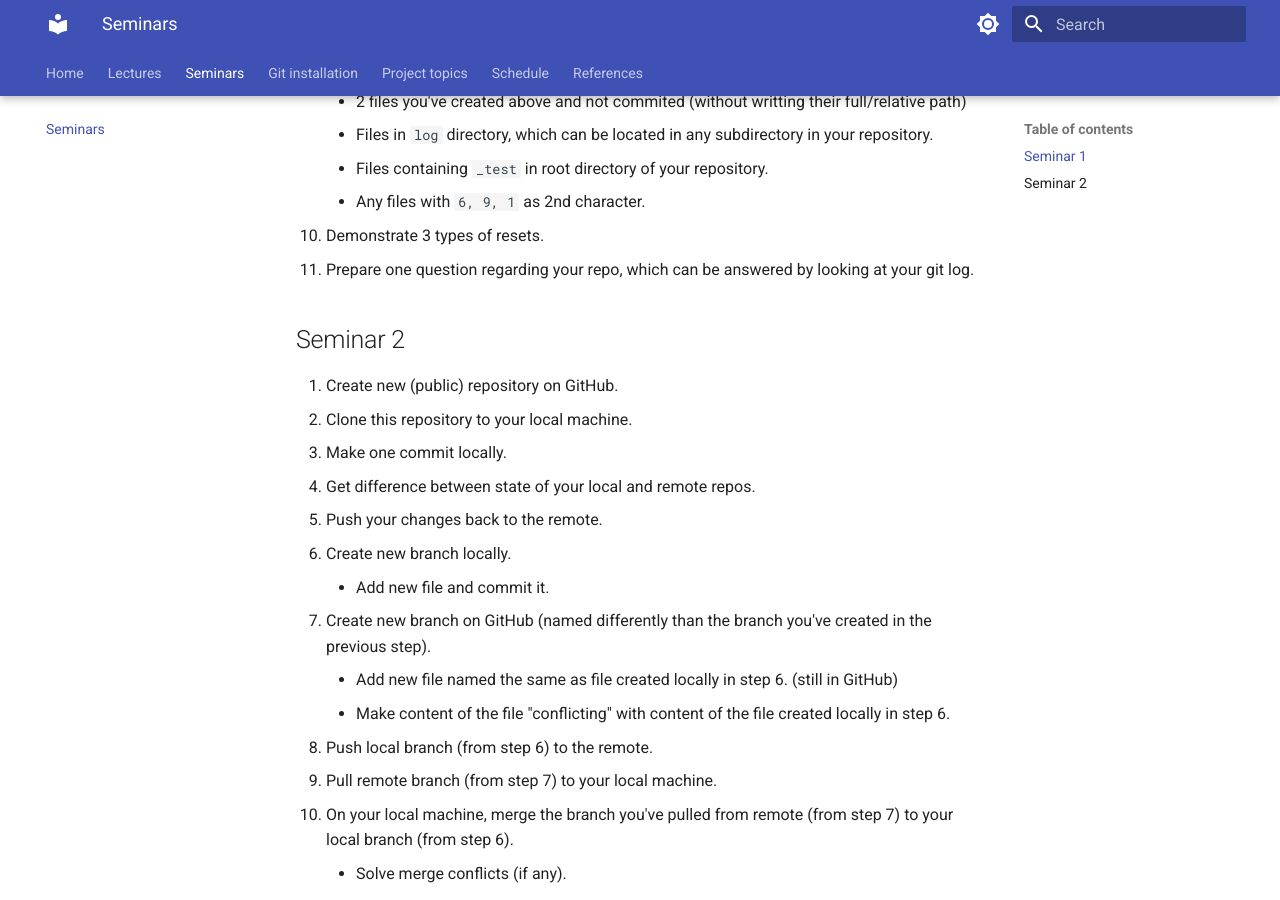
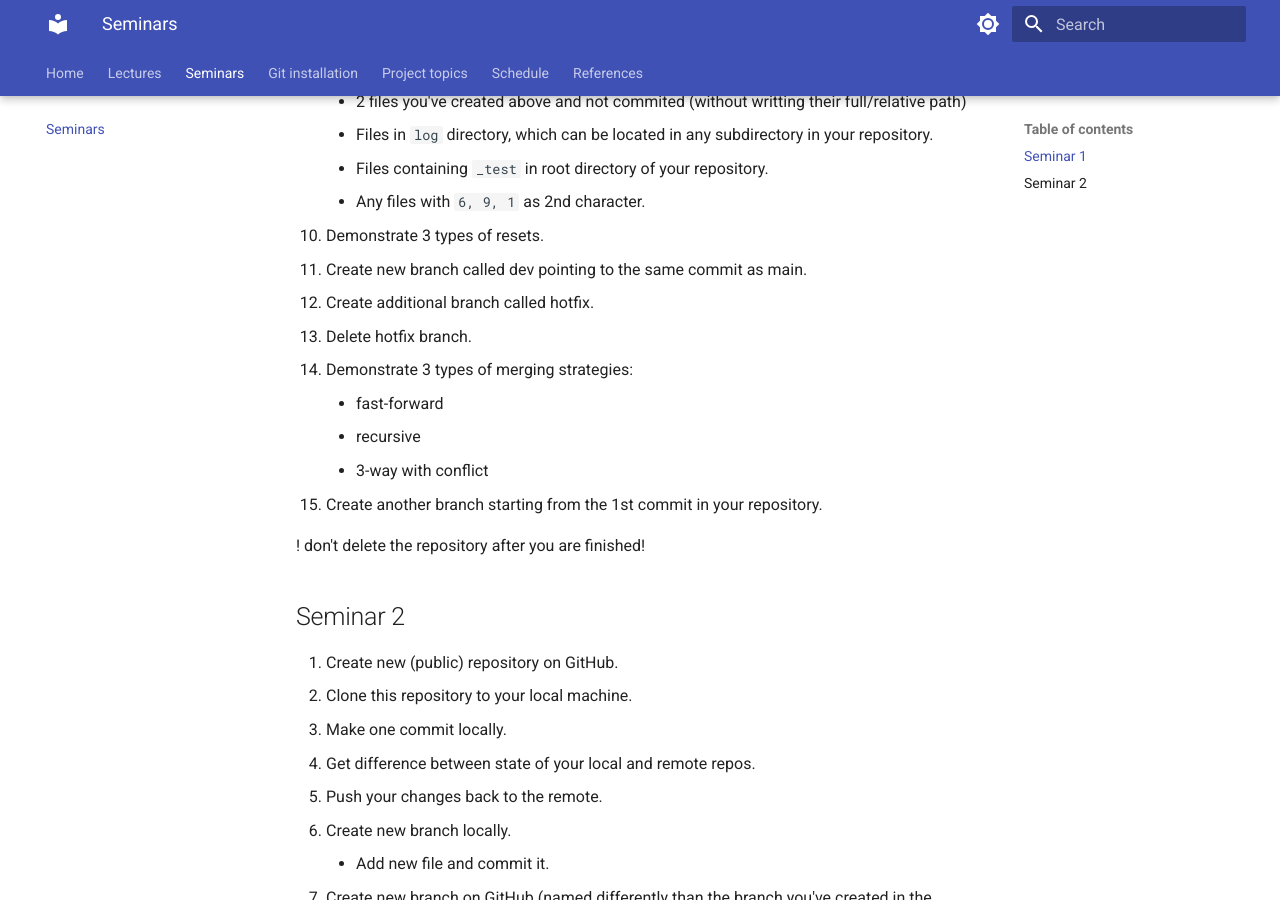
Before and after one commit to martinhronec/JEM224, an MkDocs documentation site: the page built from docs/Seminars.md, in a window 1280 px wide and 900 px high, scrolled down 518 px. Built offline with MkDocs 1.6.1 and Material for MkDocs 9.7.7, drawn with Linux system fonts in a browser that asks for light colours.

Commit message:
Add branching operations to Seminar 1

```diff
--- a/docs/Seminars.md
+++ b/docs/Seminars.md
@@ -14,7 +14,16 @@
     * Files containing `_test` in root directory of your repository.
     * Any files with `6, 9, 1` as 2nd character.
 10. Demonstrate 3 types of resets.
-11. Prepare one question regarding your repo, which can be answered by looking at your git log.
+11. Create new branch called dev pointing to the same commit as main.
+12. Create additional branch called hotfix.
+13. Delete hotfix branch.
+14. Demonstrate 3 types of merging strategies:
+    * fast-forward
+    * recursive
+    * 3-way with conflict
+15. Create another branch starting from the 1st commit in your repository.
+
+! don't delete the repository after you are finished!
 
 ## Seminar 2
 
```
